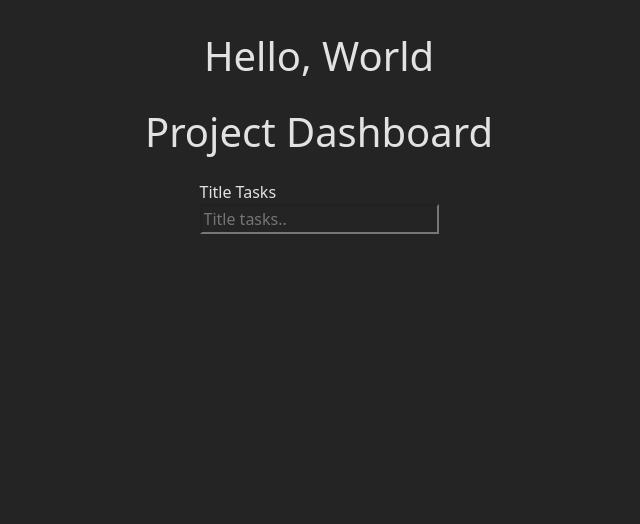
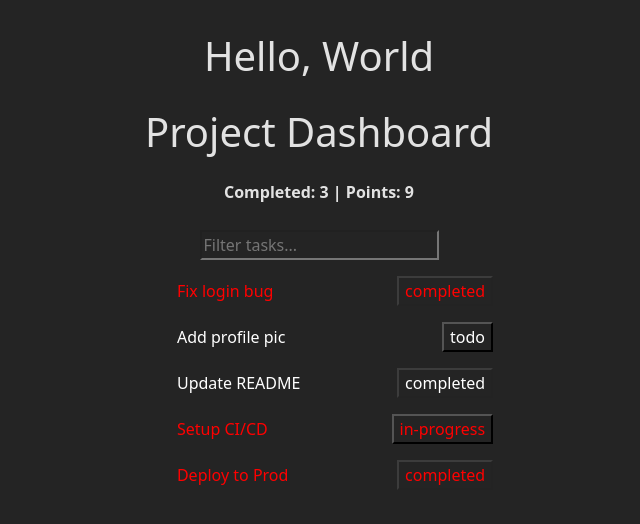
Before and after one commit to salino3/exercises-2026-react-typescript-01, a React (Vite) app: page / in a window 1280 px wide. Shown: the top 524 px of the page, without its empty margins (321-961 px from the left). Built offline with nearby package versions, Linux system fonts and the light colour scheme.

Commit message:
save changes

```diff
--- a/src/App.scss
+++ b/src/App.scss
@@ -11,4 +11,11 @@ html {
   text-align: center;
   background-color: #242424;
   color: rgba(255, 255, 255, 0.87);
+
+  .main {
+    display: flex;
+    flex-direction: column;
+    align-items: center;
+    justify-content: center;
+  }
 }
--- a/src/components/task-03/task-03.component.tsx
+++ b/src/components/task-03/task-03.component.tsx
@@ -1,4 +1,4 @@
-import { useEffect, useMemo, useState } from "react";
+import { useMemo, useState } from "react";
 import "./task-03.styles.scss";
 
 type TaskStatus = "todo" | "in-progress" | "completed";
@@ -50,41 +50,75 @@ const mockTasks: Task[] = [
 ];
 
 export const TaskDashboard = () => {
-  const [searchTask, setSearchTask] = useState<string>("[]");
+  const [searchTask, setSearchTask] = useState<string>("");
+  const [tasks, setTasks] = useState<Task[]>(mockTasks);
 
-  const state: { points: number; count: number } = useMemo(
-    () =>
-      mockTasks.reduce(
+  //
+  const stats = useMemo(() => {
+    return tasks.reduce(
       (acc, task) => {
+        const isComp = task.status === "completed";
         return {
-            points: acc.points + task.points,
-            count: task.status == "completed" ? acc.count + 1 : acc.count,
+          points: isComp ? acc.points + task.points : acc.points,
+          count: isComp ? acc.count + 1 : acc.count,
         };
       },
       { points: 0, count: 0 },
+    );
+  }, [tasks]);
+
+  //
+  const filteredTasks = useMemo(() => {
+    const regex = new RegExp(searchTask, "i");
+    return tasks.filter((task) => regex.test(task.title));
+  }, [searchTask, tasks]);
+
+  //
+  function handleCompleteTask(taskId: number) {
+    setTasks(
+      tasks.map((task) =>
+        task.id === taskId ? { ...task, status: "completed" as const } : task,
       ),
-    [],
     );
+  }
 
-  const filteredTasks: Task[] = useMemo(() => {
-    return mockTasks.filter((task) => task.title.includes(searchTask));
-  }, [searchTask]);
-
-  console.log("clog1", filteredTasks);
   return (
     <div className="rootTaskDashboard" style={{ padding: "20px" }}>
       <h1>Project Dashboard</h1>
-      <div className="boxInput boxInputTitle">
-        <label htmlFor="title">Title Tasks</label>
+      <div style={{ marginBottom: "10px" }}>
+        <strong>
+          Completed: {stats.count} | Points: {stats.points}
+        </strong>
+      </div>
+
+      <div className="boxInput">
         <input
           type="text"
-          placeholder="Title tasks.."
-          name="title"
-          id="title"
-          onChange={(event) => setSearchTask(event.target.value)}
+          placeholder="Filter tasks..."
+          onChange={(e) => setSearchTask(e.target.value)}
         />
       </div>
-      {/* Render your summary and list here */}
+
+      {filteredTasks.length > 0 ? (
+        <ul>
+          {filteredTasks.map((task) => (
+            <li
+              key={task.id}
+              style={{ color: task.priority === "high" ? "red" : "white" }}
+            >
+              {task.title}
+              <button
+                onClick={() => handleCompleteTask(task.id)}
+                disabled={task.status === "completed"}
+              >
+                {task.status}
+              </button>
+            </li>
+          ))}
+        </ul>
+      ) : (
+        <p>No tasks found</p>
+      )}
     </div>
   );
 };
--- a/src/components/task-03/task-03.styles.scss
+++ b/src/components/task-03/task-03.styles.scss
@@ -4,19 +4,44 @@
   justify-content: flex-start;
   align-items: center;
   gap: 1rem;
+  max-width: 400px;
 
   .boxInputTitle {
     display: flex;
     flex-direction: column;
     justify-content: center;
     align-items: center;
-    width: min-content;
-
+    width: 100%;
     label {
       display: flex;
       justify-content: flex-start;
 
       width: 100%;
     }
+
+    input {
+      width: 100%;
+    }
+  }
+
+  ul {
+    width: 100%;
+    display: flex;
+    flex-direction: column;
+    justify-content: center;
+    align-items: center;
+    gap: 1rem;
+    li {
+      width: 100%;
+      display: flex;
+      flex-direction: row;
+      justify-content: space-between;
+      gap: 0.5rem;
+      align-items: center;
+    }
+
+    .redLi {
+      color: red;
+    }
   }
 }
```
Lines whose indentation alone changed are shown as unchanged.
